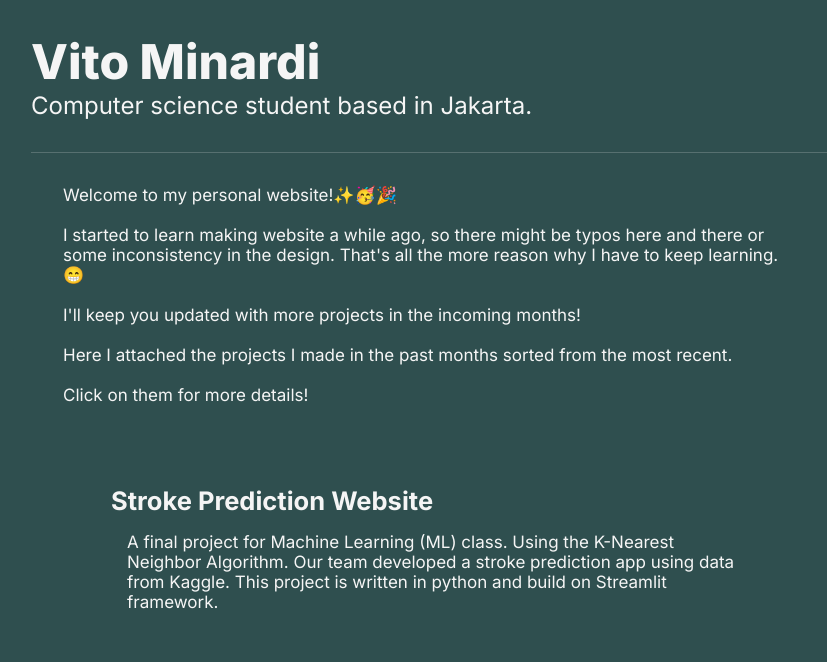
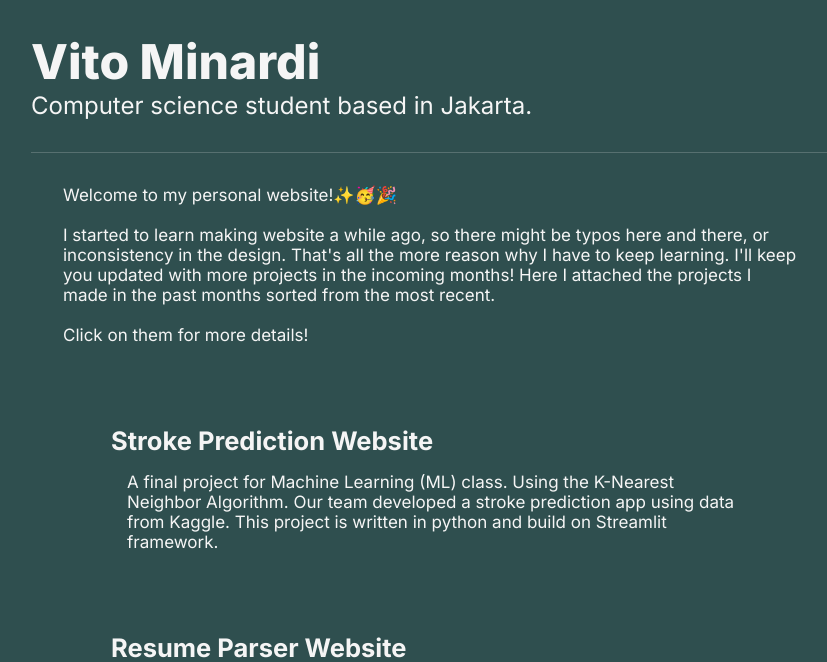
Before and after one commit to vitopm/vitopm.com, a PHP site: page / in a window 1280 px wide. Shown: the part 51-713 px from the top of the page, without its empty margins (209-1036 px from the left). Run offline with PHP 8.4, Linux system fonts and the light colour scheme.

Commit message:
Changed the intro

```diff
--- a/index.php
+++ b/index.php
@@ -33,15 +33,8 @@
             <p>Welcome to my personal website!&#10024🥳🎉
                 <br>
                 <br>
-                I started to learn making website a while ago, so there might be typos here and there or some inconsistency in the design. That's all the more reason why I have to keep learning.😁
-                <br>
-                <br>
-                I'll keep you updated with more projects in the incoming months!
-                <br>
-                <br>
-                Here I attached the projects I made in the past months sorted from the most recent.
-                <br>
-                <br>
+                I started to learn making website a while ago, so there might be typos here and there, or inconsistency in the design. That's all the more reason why I have to keep learning. I'll keep you updated with more projects in the incoming months! Here I attached the projects I made in the past months sorted from the most recent.
+                <br><br>
                 Click on them for more details!
             </p>
 
```
